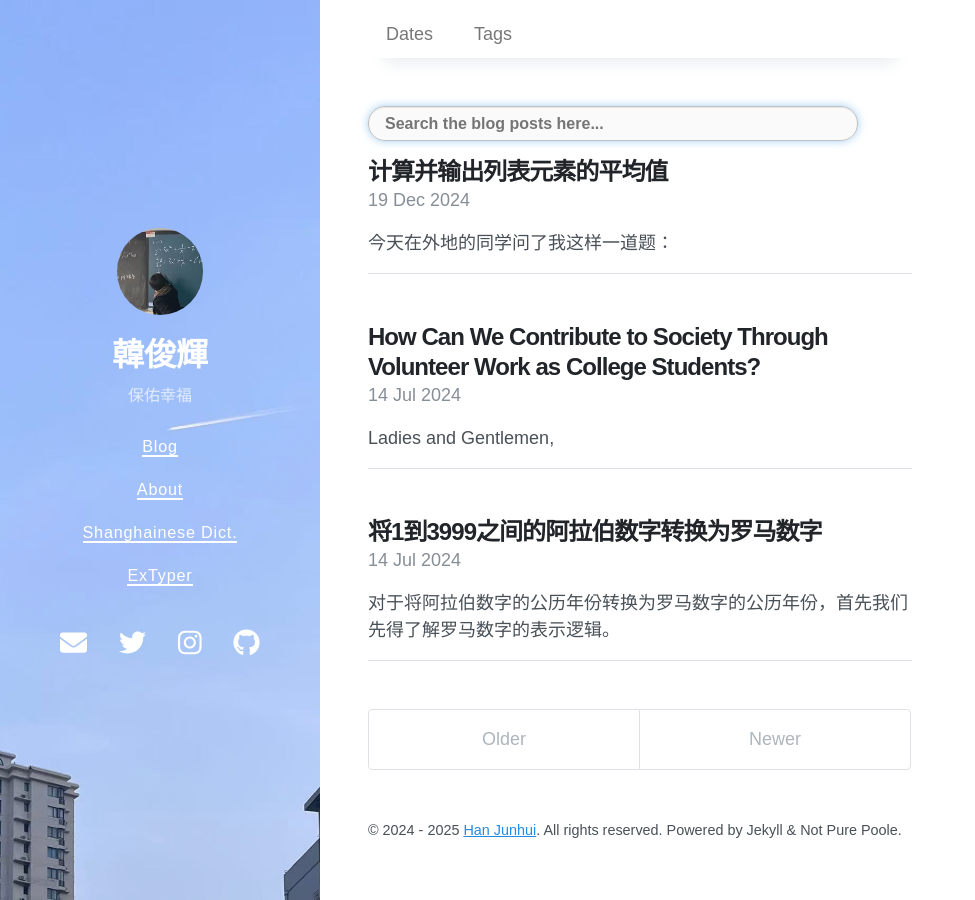
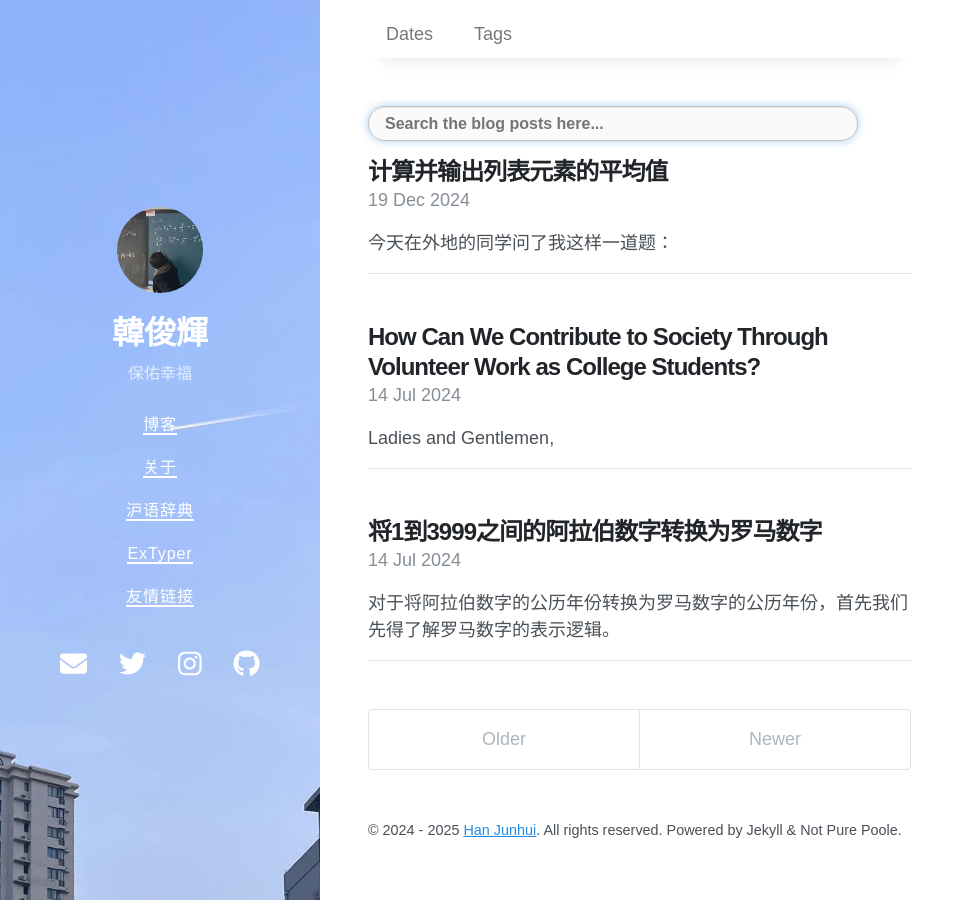
Before and after one commit to laxib3/laxib3.github.io, a Jekyll site: the page built from index.html, in a window 1280 px wide. Shown: the whole page, without its empty margins (0-975 px from the left). Built offline with Jekyll 4.4.1, drawn with Linux system fonts in a browser that asks for light colours; nearby versions of some CDN libraries; the list of posts is cut into pages by our own code.

Commit message:
Update navigation.yml

```diff
--- a/_data/navigation.yml
+++ b/_data/navigation.yml
@@ -1,8 +1,10 @@
-- title: Blog
+- title: 博客
   url: /
-- title: About
+- title: 关于
   url: /about/
-- title: Shanghainese Dict.
+- title: 沪语辞典
   url: /shanghainese/
 - title: ExTyper
   url: /extyper/
+- title: 友情链接
+  url: /links/
```
